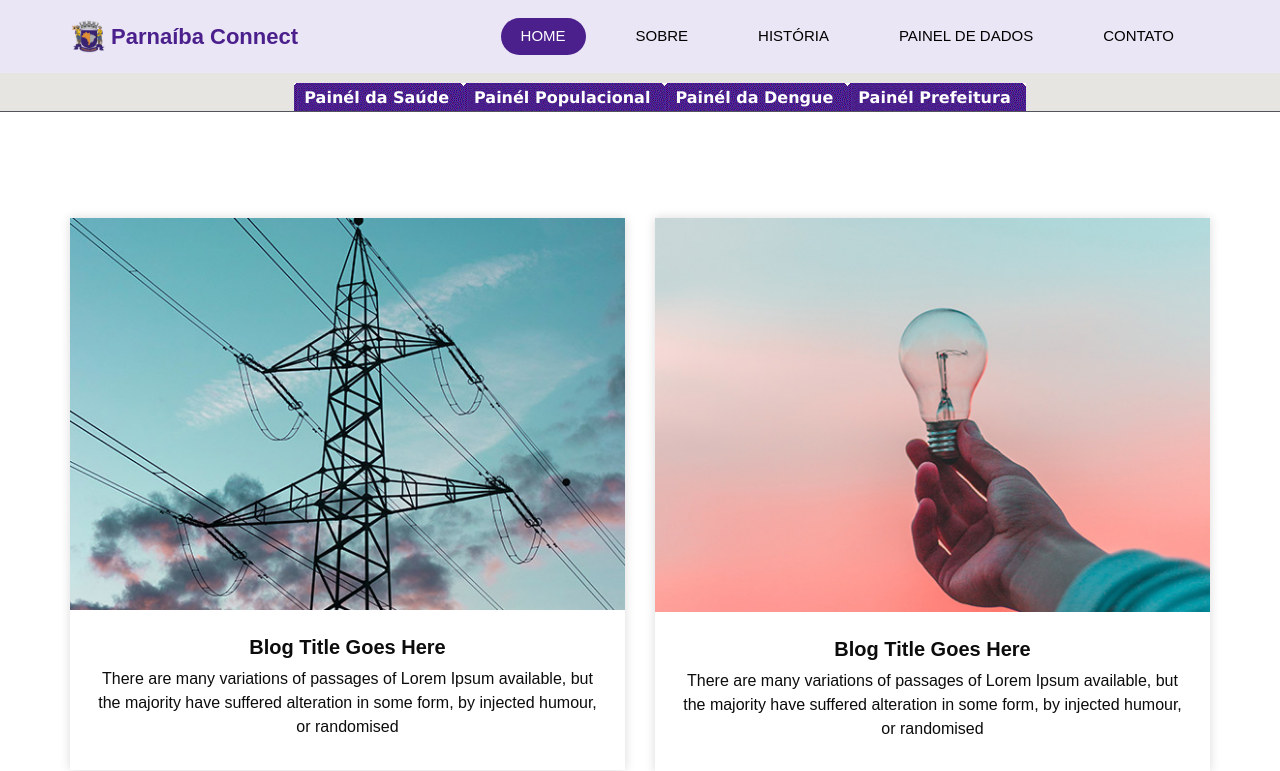
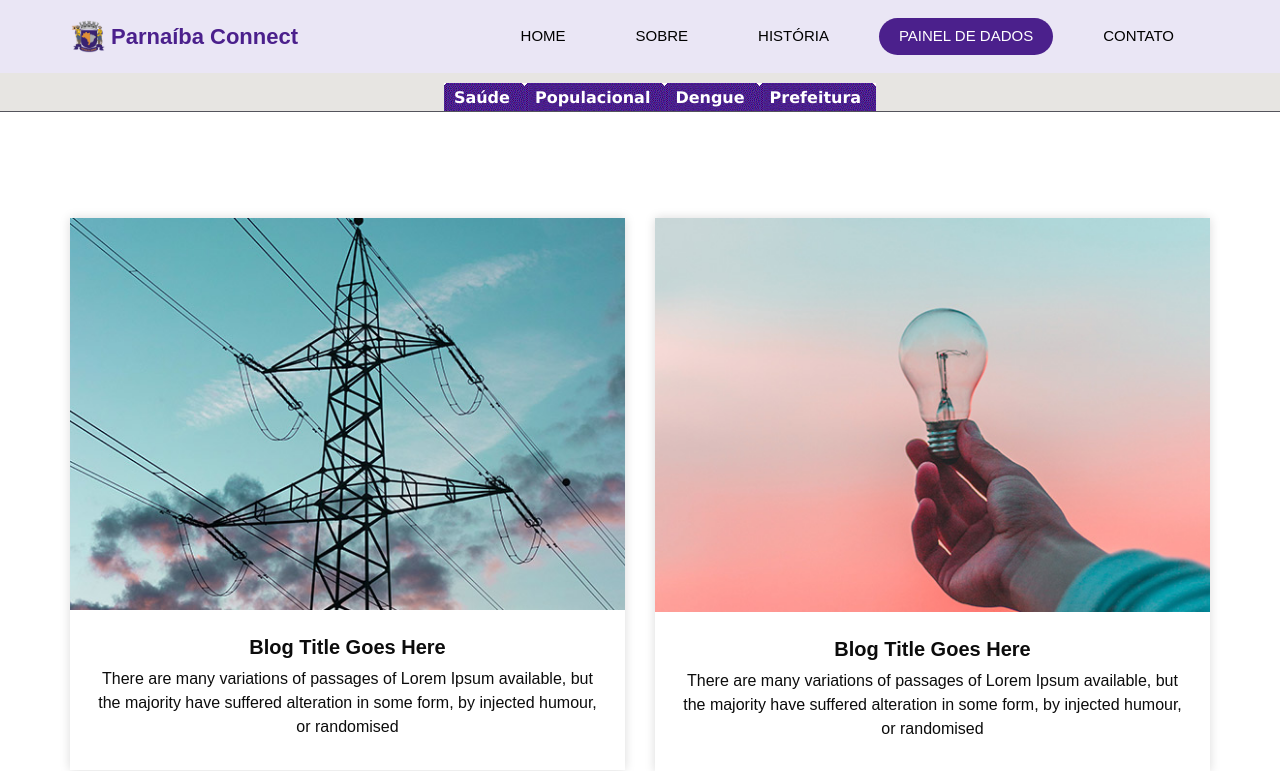
Before and after one commit to leandroAlves88/parnaiba_connect_portal, a Flask app: page /painel_dados in a window 1280 px wide. Shown: the top 771 px of the page. Run offline with Flask 3, Linux system fonts and the light colour scheme; some libraries are stand-ins or nearby versions; some web fonts are replaced.

Commit message:
Ajuste no menu painel de dados

```diff
--- a/static/css/style.css
+++ b/static/css/style.css
@@ -344,7 +344,7 @@ a:focus {
 }
 
 .service_section .service_container .box .img-box img {
-  width: 90px;
+  width: 200px;
 }
 
 .service_section .service_container .box .detail-box {
--- a/templates/historia.html
+++ b/templates/historia.html
@@ -199,7 +199,7 @@
         </div>
       </div>
       <div class="btn-box">
-        <a href="https://www.santanadeparnaiba.sp.gov.br/cidade.html" target="_blank" rel="noopener noreferrer">
+        <a href="https://www.tourvirtual360.com.br/santana/" target="_blank" rel="noopener noreferrer">
           Saiba Mais
         </a>
       </div>
--- a/templates/painel_dados.html
+++ b/templates/painel_dados.html
@@ -51,7 +51,7 @@
           <div class="collapse navbar-collapse" id="navbarSupportedContent">
             <div class="d-flex ml-auto flex-column flex-lg-row align-items-center">
               <ul class="navbar-nav  ">
-                <li class="nav-item active">
+                <li class="nav-item">
                   <a class="nav-link" href="/index">Home <span class="sr-only">(current)</span></a>
                 </li>
                 <li class="nav-item">
@@ -60,7 +60,7 @@
                 <li class="nav-item">
                   <a class="nav-link" href="/historia"> História </a>
                 </li>
-                <li class="nav-item">
+                <li class="nav-item active">
                   <a class="nav-link" href="/painel_dados"> Painel de Dados </a>
                 </li>
                 <li class="nav-item">
@@ -77,16 +77,16 @@
   <div id="tabs" class="tabs">
     <ul>
       <li><a href="/painel_dados"><span>
-            <h1>Painél da Saúde</h1>
+            <h1>Saúde</h1>
           </span></a></li>
       <li><a href="/painel_dados"><span>
-            <h1>Painél Populacional</h1>
+            <h1>Populacional</h1>
           </span></a></li>
       <li><a href="/painel_dados"><span>
-            <h1>Painél da Dengue</h1>
+            <h1>Dengue</h1>
           </span></a></li>
       <li><a href="/painel_dados"><span>
-            <h1>Painél Prefeitura</h1>
+            <h1>Prefeitura</h1>
           </span></a></li>
     </ul>
   </div>
@@ -98,7 +98,7 @@
           <div class="col-md-6">
             <div class="box">
               <div class="img-box">
-                <img src="images/blog1.jpg" alt="">
+                <img src="{{ url_for('static', filename = 'images/blog1.jpg')}}" alt="">
               </div>
               <div class="detail-box">
                 <h5>
```
Also changed, not shown: static/css/style_mozaico.css (+16 -11 lines).
